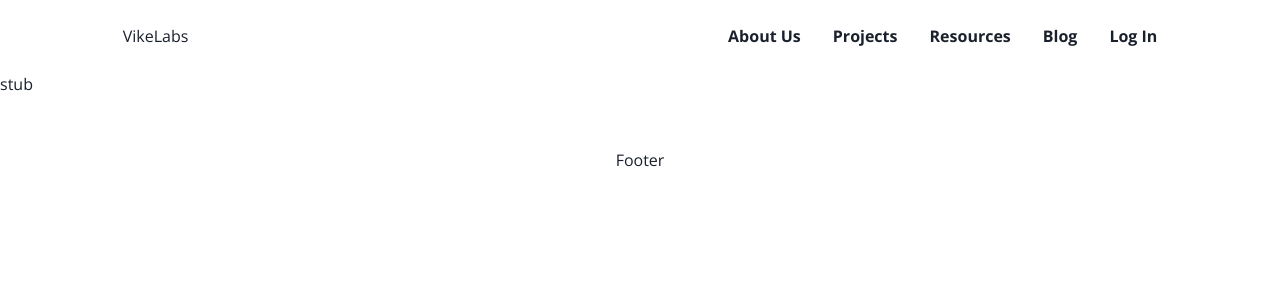
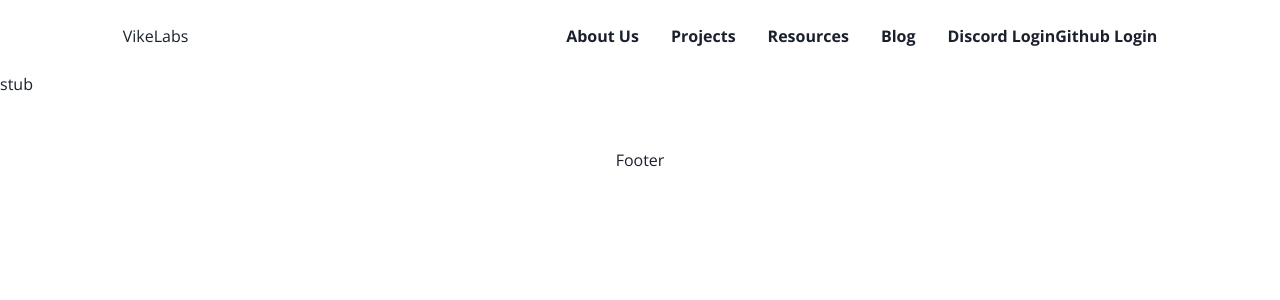
Before and after one commit to VikeLabs/vikelabs.ca, a Next.js app: page / in a window 1280 px wide. Shown: the top 300 px of the page. Built offline with nearby package versions, Linux system fonts and the light colour scheme; no server answers.

Commit message:
update discord oauth login

```diff
--- a/components/LogInOutButton.tsx
+++ b/components/LogInOutButton.tsx
@@ -2,6 +2,8 @@ import { useRouter } from "next/router";
 import React, { useEffect } from "react";
 import { supabase } from "../supabase-client";
 import { useAuthContext } from "./AuthContextProvider";
+
+const OAUTH_PROVIDERS = ["github", "discord"]
 
 const LogInOutButton = () => {
   const { auth } = supabase;
@@ -15,7 +17,17 @@ const LogInOutButton = () => {
     });
   }
 
-  const logIn = () => {
+  // The actual signin part
+  const logInDiscord = () => {
+    auth.signInWithOAuth({
+      provider: "discord",
+      options: {
+        redirectTo: "http://localhost:3001/dashboard",
+      },
+    });
+  };
+
+  const logInGithub = () => {
     auth.signInWithOAuth({
       provider: "github",
       options: {
@@ -58,7 +70,10 @@ const LogInOutButton = () => {
           {user ? (
             <button onClick={() => logOut()}>Log Out</button>
           ) : (
-            <button onClick={() => logIn()}>Log In</button>
+            <span>
+              <button onClick={() => logInDiscord()}>Discord Login</button>
+              <button onClick={() => logInGithub()}>Github Login</button>
+            </span>
           )}
         </span>
       )}
```
Also changed, not shown: 1 other file (tests, documents, lock files or other folders).
